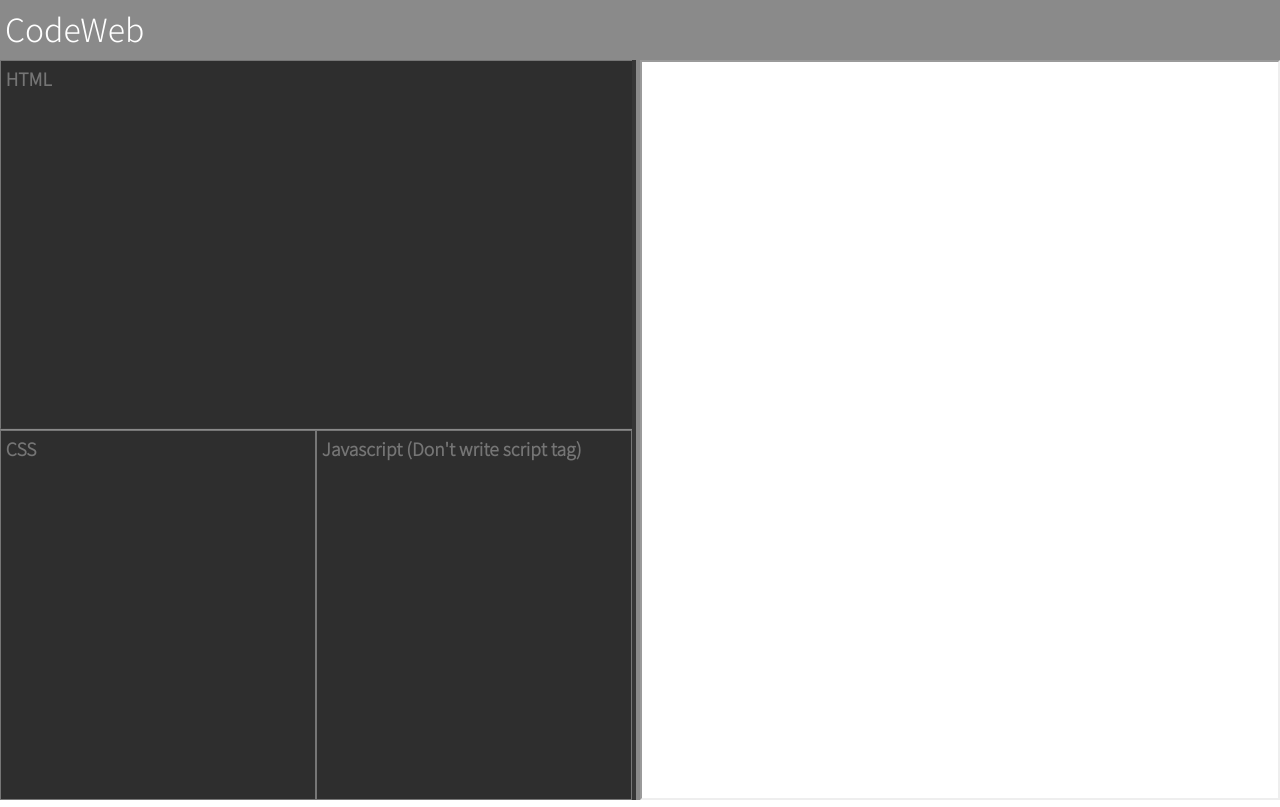
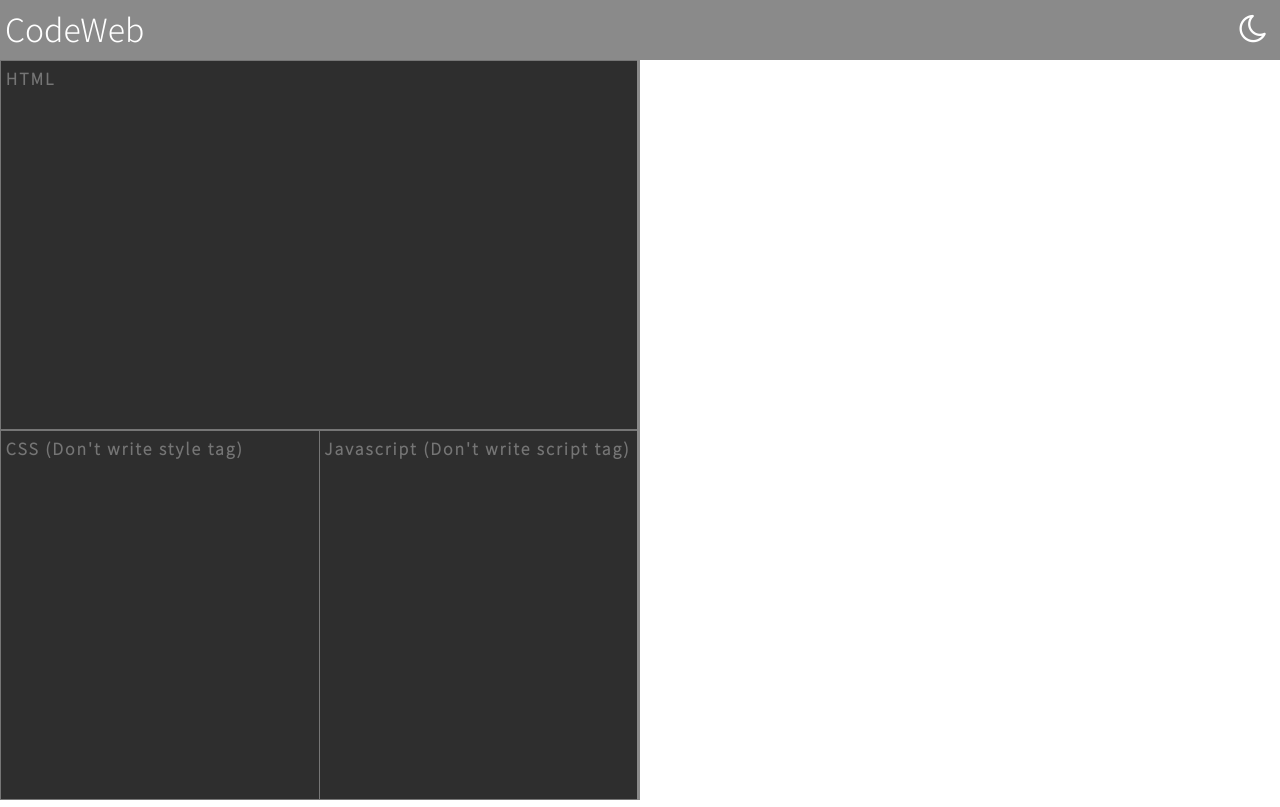
Before and after one commit to Ashish65649/CodeWeb, a React (Create React App) app: page / in a window 1280 px wide. Built offline with nearby package versions, Linux system fonts and the light colour scheme.

Commit message:
Initial Commit

```diff
--- a/public/index.html
+++ b/public/index.html
@@ -5,6 +5,14 @@
     <meta name="viewport" content="width=device-width, initial-scale=1" />
     <meta name="theme-color" content="#000000" />
     <meta name="description" content="A HTML runner" />
+    <script
+      src="https://kit.fontawesome.com/a076d05399.js"
+      crossorigin="anonymous"
+    ></script>
+    <link
+      rel="stylesheet"
+      href="https://cdnjs.cloudflare.com/ajax/libs/font-awesome/4.7.0/css/font-awesome.min.css"
+    />
     <title>React App</title>
   </head>
   <body>
--- a/src/App.css
+++ b/src/App.css
@@ -39,7 +39,7 @@
   display: flex;
   flex-direction: column;
   height: inherit;
-  border-right: 8px groove #8a8a8a;
+  border-right: 3px solid #8a8a8a;
 }
 
 .html {
@@ -47,7 +47,6 @@
   resize: none;
   border-right: none;
   outline: none;
-  border-bottom: 2px groove #8a8a8a;
 }
 
 .css-js {
@@ -68,12 +67,14 @@
 }
 
 textarea {
-  font-size: 1.1rem;
+  font-size: 1rem;
   font-weight: bold;
   padding: 0.3rem;
   font-family: "Noto Sans JP", sans-serif;
   background-color: #2e2e2e;
   color: #fff;
+  letter-spacing: 2px;
+  border-right: none;
 }
 
 iframe {
--- a/src/App.js
+++ b/src/App.js
@@ -1,7 +1,9 @@
-import React from "react";
+import React, { useState } from "react";
 import "./App.css";
 
 function App() {
+  const [theme, setTheme] = useState("fa fa-moon");
+
   let timer;
   function execute() {
     var htmlCode = document.querySelector("#html-code").value;
@@ -19,14 +21,38 @@ function App() {
     } catch (e) {}
   }
 
-  function keyPress() {
-    window.clearTimeout(timer);
+  function changeTheme() {
+    var arr = document.querySelectorAll("textarea");
+    if (theme === "fa fa-moon") {
+      setTheme("fa fa-sun-o");
+      for (let i = 0; i < arr.length; i++) {
+        arr[i].style.backgroundColor = "#fff";
+        arr[i].style.color = "black";
+      }
+    } else {
+      setTheme("fa fa-moon");
+      for (let i = 0; i < arr.length; i++) {
+        arr[i].style.backgroundColor = "#2e2e2e";
+        arr[i].style.color = "#fff";
+      }
+    }
   }
 
   return (
     <>
       <div className="editor">
-        <p className="header"> CodeWeb </p>
+        <p className="header">
+          CodeWeb
+          <i
+            onClick={changeTheme}
+            className={theme}
+            style={{
+              float: "right",
+              marginTop: "0.5rem",
+              marginRight: "0.5rem",
+            }}
+          ></i>
+        </p>
         <div className="column">
           <div className="code-write">
             <div className="row">
@@ -43,21 +69,20 @@ function App() {
                   spellCheck="false"
                   className="css"
                   onInput={execute}
-                  placeholder="CSS"
+                  placeholder="CSS (Don't write style tag)"
                 />
                 <textarea
                   id="js-code"
                   spellCheck="false"
                   className="js"
-                  onKeyUp={execute}
-                  onKeyPress={keyPress}
+                  onInput={execute}
                   placeholder="Javascript (Don't write script tag)"
                 />
               </div>
             </div>
           </div>
           <div className="code-output">
-            <iframe title="output" id="output"></iframe>
+            <iframe frameborder="0" title="output" id="output"></iframe>
           </div>
         </div>
       </div>
```
